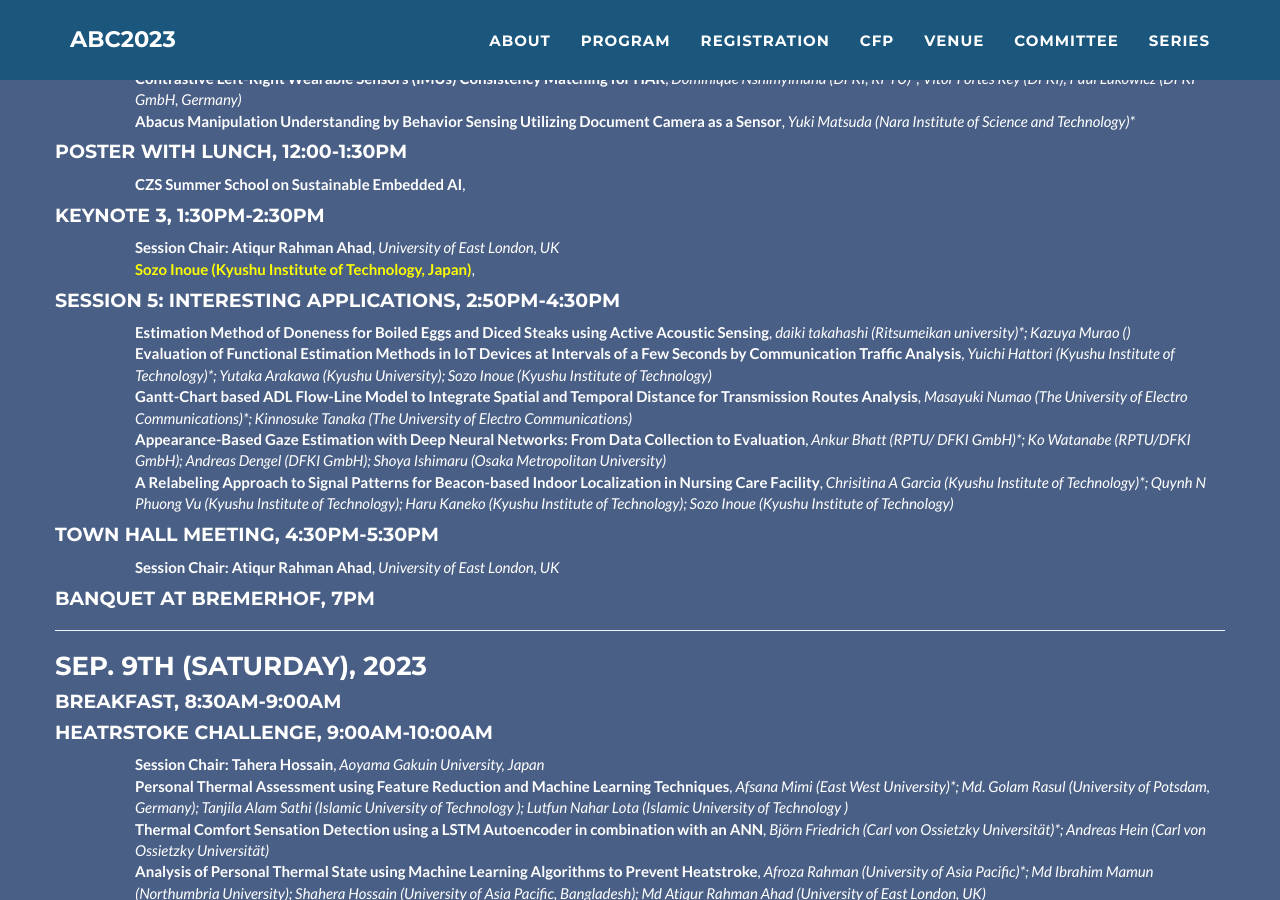
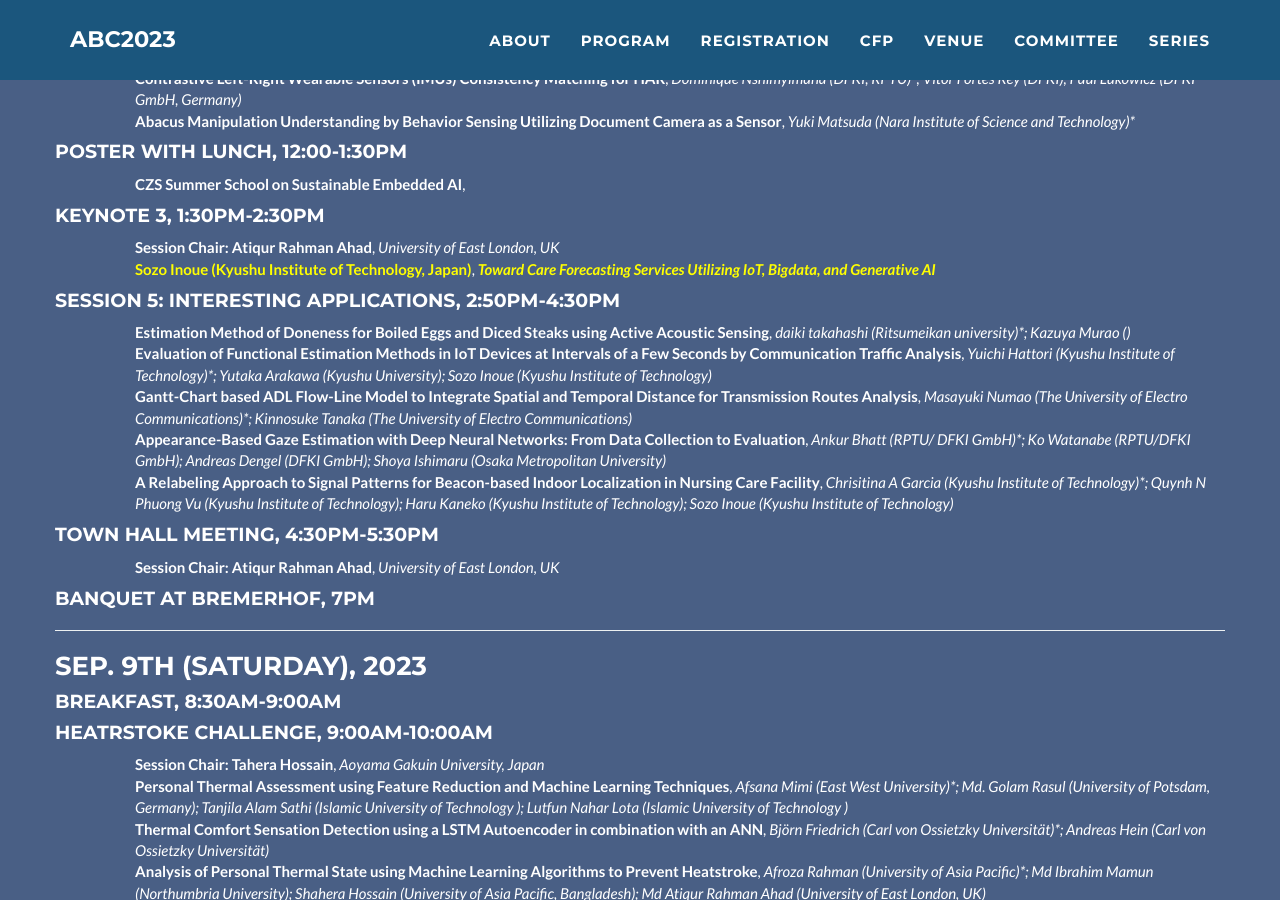
Before and after one commit to abc-research/abc-research.github.io, a Jekyll site: the page built from index.html, in a window 1280 px wide and 900 px high, scrolled down 6091 px. Built offline with Jekyll 4.4.1, drawn with Linux system fonts in a browser that asks for light colours.

Commit message:
Update _config.yml

```diff
--- a/_config.yml
+++ b/_config.yml
@@ -197,7 +197,7 @@ program:
           - title: "Session Chair: Atiqur Rahman Ahad"
             authors: "University of East London, UK"
           - title: '<b style="color:yellow">Sozo Inoue (Kyushu Institute of Technology, Japan)</b>'
-#            authors: '<b style="color:yellow">Toward Care Forecasting Services Using IoT, Bigdata, and Generative AI</b>'
+            authors: '<b style="color:yellow">Toward Care Forecasting Services Utilizing IoT, Bigdata, and Generative AI</b>'
       - name: "Session 5: Interesting Applications"
         time: "2:50pm-4:30pm"
         paper:
```
